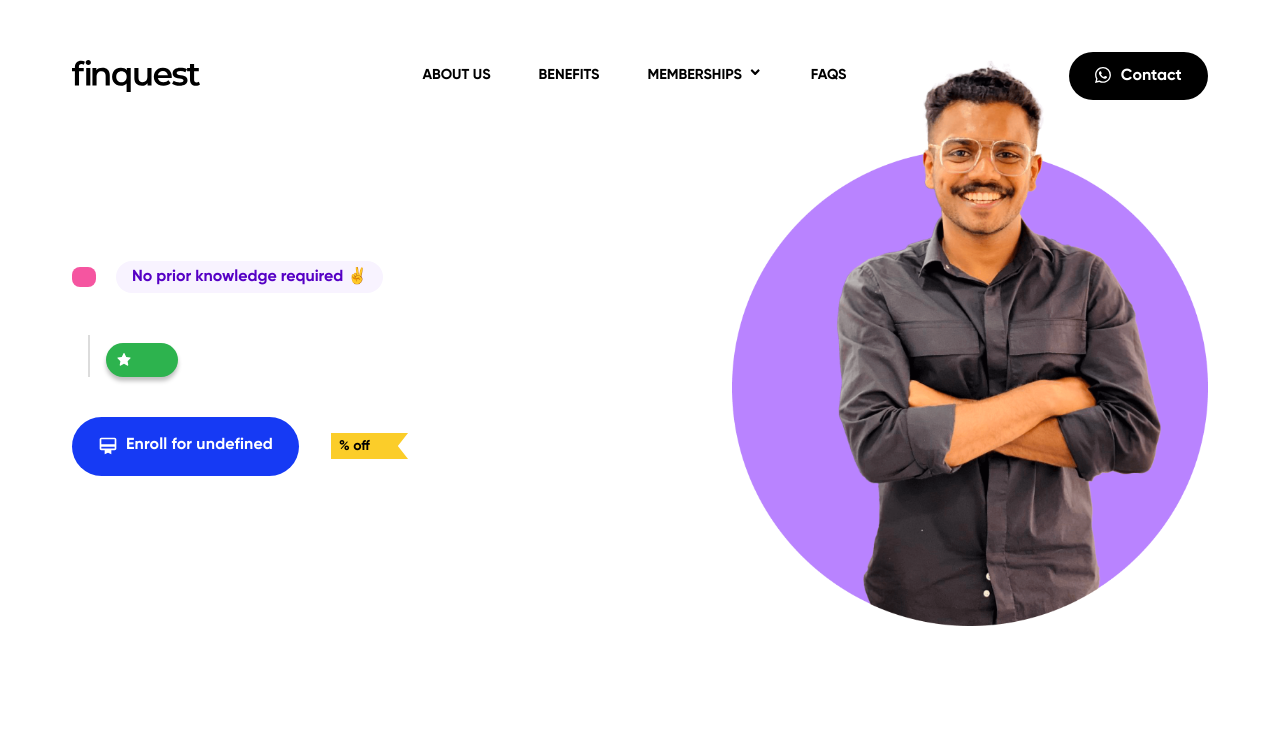
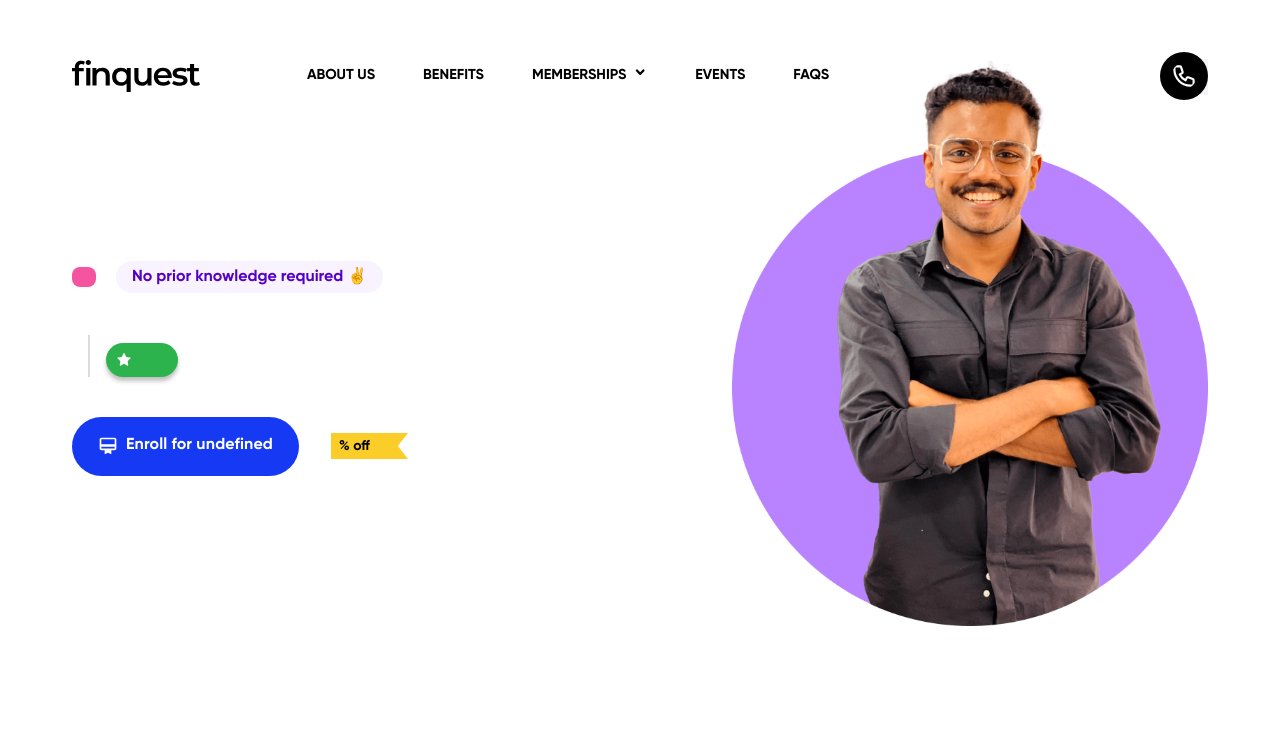
Before and after one commit to emanuelchristo/finquest, a Next.js app: page /course/1 in a window 1280 px wide. Shown: the top 739 px of the page. Built offline with nearby package versions, Linux system fonts and the light colour scheme.

Commit message:
call button course page

```diff
--- a/components/Course/Navbar/Navbar.js
+++ b/components/Course/Navbar/Navbar.js
@@ -1,30 +1,32 @@
-import { useState } from 'react'
-import { BsWhatsapp } from 'react-icons/bs'
-import { IoMdMenu, IoMdClose } from 'react-icons/io'
-import { motion } from 'framer-motion'
-import styles from './navbar.module.css'
-import Link from 'next/link'
+import { useState } from "react";
+import { BsWhatsapp ,BsFillCalendar2WeekFill} from "react-icons/bs";
+import { IoMdMenu, IoMdClose } from "react-icons/io";
+import {HiOutlinePhone} from "react-icons/hi"
 import { FaAngleDown } from "react-icons/fa";
+import { motion } from "framer-motion";
+import styles from "./navbar.module.css";
+import Link from "next/link";
+import { FaBuilding, FaStar, FaQuestion, FaAward } from "react-icons/fa";
+import { BsPeopleFill } from "react-icons/bs";
+import VisibilitySensor from "react-visibility-sensor";
 
-import { FaBuilding, FaStar, FaQuestion, FaAward } from 'react-icons/fa'
-import { BsPeopleFill } from 'react-icons/bs'
 
 const container = {
   hide: {},
   show: {
     transition: {
       delay: 1,
-			type: 'spring',
+      type: "spring",
       duration: 0.15,
       staggerChildren: 0.05,
     },
   },
-}
+};
 
 const item = {
   hide: { opacity: 0, y: -50 },
-	show: { opacity: 1, y: 0, transition: { type: 'spring', mass: 1 } },
-}
+  show: { opacity: 1, y: 0, transition: { type: "spring", mass: 1 } },
+};
 
 const menu = {
   hide: { opacity: 0, y: -50 },
@@ -32,20 +34,30 @@ const menu = {
     opacity: 1,
     y: 0,
     transition: {
-			type: 'spring',
+      type: "spring",
       mass: 1,
       staggerChildren: 0.05,
     },
   },
-}
+};
 
 const menuItem = {
   hide: { opacity: 0, y: -50 },
-	show: { opacity: 1, y: 0, transition: { type: 'spring', mass: 1 } },
+  show: { opacity: 1, y: 0, transition: { type: "spring", mass: 1 } },
+};
+function waLink() {
+  let url = "https://api.whatsapp.com/send?";
+  let params = new URLSearchParams("");
+  params.append("phone", "918075145434");
+  params.append(
+    "text",
+    "Hi, Just saw your website. I'd like to know more about the programs!"
+  );
+  return url + params.toString();
 }
-
 export default function Navbar() {
-	const [showMenu, setShowMenu] = useState(false)
+  const [showMenu, setShowMenu] = useState(false);
+  const [contact, setContact] = useState(false);
 
   const [isMouse, toggleMouse] = useState(false);
   const toggleMouseMenu = () => {
@@ -73,40 +85,58 @@ export default function Navbar() {
       },
     },
   };
+
   return (
     <div>
-			<motion.nav variants={container} initial='hide' animate='show' className={styles['navbar']}>
-				<Link href='/' passHref>
+      <motion.nav
+        variants={container}
+        initial="hide"
+        animate="show"
+        className={styles["navbar"]}
+      >
+        <VisibilitySensor>
+          {({ isVisible }) => (
+            <Link href="/" passHref>
               <motion.img
-						className=' cursor-pointer'
+                className=" cursor-pointer"
                 variants={item}
-						src='/images/logo.svg'
+                src="/images/logo.svg"
                 height={32}
-						width='auto'
-					/>
+                width="auto"
+              >
+                {isVisible ? setContact(false) : setContact(true)}
+              </motion.img>
             </Link>
-				<motion.span className={styles['menu-icon-wrapper']} variants={item} onClick={() => setShowMenu(true)}>
-					<IoMdMenu className={styles['menu-icon']} />
+          )}
+        </VisibilitySensor>
+        <motion.span
+          className={styles["menu-icon-wrapper"]}
+          variants={item}
+          onClick={() => setShowMenu(true)}
+        >
+          <IoMdMenu className={styles["menu-icon"]} />
         </motion.span>
 
-				<ul className={styles['links-list']}>
+        <ul className={styles["links-list"]}>
           <motion.li variants={item}>
-						<Link href='/about'>
+            <Link href="/about">
               <a>About us</a>
             </Link>
           </motion.li>
           <motion.li variants={item}>
-						<Link href='/#benefits'>
+            <Link href="/#benefits">
               <a>Benefits</a>
             </Link>
           </motion.li>
-					<motion.li variants={item}
+          <motion.li
+            variants={item}
             onMouseEnter={toggleMouseMenu}
-            onMouseLeave={toggleMouseMenu}>
-
+            onMouseLeave={toggleMouseMenu}
+          >
             <a className={styles.membership}>
               Memberships <FaAngleDown />
             </a>
+
             <motion.div
               className={styles["sub-menu"]}
               initial="exit"
@@ -117,93 +147,134 @@ export default function Navbar() {
               <div className={styles["sub-menu-container"]}>
                 <div className={styles["sub-menu-item"]}>
                   <Link href="/course/starter">
-                    <a>Starter</a>
+                    <a>⭐ Starter</a>
                   </Link>
                 </div>
                 <div className={styles["sub-menu-item"]}>
                   <Link href="/course/professional">
-                    <a>Advanced</a>
+                    <a>🎖️ Advanced</a>
                   </Link>
                 </div>
                 <div className={styles["sub-menu-item"]}>
                   <Link href="/course/options">
-                    <a>Options</a>
+                    <a>⚡Options</a>
                   </Link>
                 </div>
               </div>
             </motion.div>
           </motion.li>
           <motion.li variants={item}>
-						<Link href='/#faqs'>
+            <Link href="/#upcomingevents">
+              <a>Events</a>
+            </Link>
+          </motion.li>
+          <motion.li variants={item}>
+            <Link href="/#faqs">
               <a>FAQs</a>
             </Link>
           </motion.li>
         </ul>
-				<Link href='/#contact' passHref>
-					<motion.button
-						variants={item}
-						whileHover={{ scale: 1.05 }}
-						whileTap={{ scale: 0.95 }}
-						className={styles['talk-button']}
+        <Link
+          href='tel:+918075145434'
+          target="_blank"
+          rel="noopener noreferrer"
+          className={styles["button"]}
         >
-						<BsWhatsapp className=' mb-[0.125rem]' />
-						<span>Contact</span>
+          <motion.button className={styles["talk-button"]}>
+            <HiOutlinePhone className={styles["icon-phone"]}/>
+            <div className={styles["inner-phone"]} >
+            <p>Call :<span>+91 - 80751 45434</span> </p>
+        </div>
           </motion.button>
+
         </Link>
+
         {showMenu && <Menu onClose={() => setShowMenu(false)} />}
       </motion.nav>
+
     </div>
-	)
+  );
 }
 
 function Menu({ onClose }) {
   return (
-		<motion.div variants={menu} initial='hide' animate='show' className={styles['menu']}>
-			<div className={styles['menu-close-wrapper']} onClick={onClose}>
-				<IoMdClose className={styles['menu-close-icon']} />
+    <motion.div
+      variants={menu}
+      initial="hide"
+      animate="show"
+      className={styles["menu"]}
+    >
+      <div className={styles["menu-close-wrapper"]} onClick={onClose}>
+        <IoMdClose className={styles["menu-close-icon"]} />
       </div>
-			<ul className={styles['menu-links-list']} onClick={onClose}>
+      <motion.ul className={styles["menu-links-list"]} onClick={onClose}>
         <motion.li variants={menuItem}>
-					<Link href='/about'>
+          <Link href="/about">
             <a>
-							<FaBuilding className={styles['menu-item-icon']} style={{ color: '#1963ed' }} />
+              <FaBuilding
+                className={styles["menu-item-icon"]}
+                style={{ color: "#1963ed" }}
+              />
               <span>About us</span>
             </a>
           </Link>
         </motion.li>
         <motion.li variants={menuItem}>
-					<Link href='/#benefits'>
+          <Link href="/#benefits">
             <a>
-							<FaStar className={styles['menu-item-icon']} style={{ color: '#f1b915' }} />
+              <FaStar
+                className={styles["menu-item-icon"]}
+                style={{ color: "#f1b915" }}
+              />
               <span>Benefits</span>
             </a>
           </Link>
         </motion.li>
         <motion.li variants={menuItem}>
-					<Link href='/#memberships'>
+          <Link href="/#memberships">
             <a>
-							<FaAward className={styles['menu-item-icon']} style={{ color: '#0bab2e' }} />
+              <FaAward
+                className={styles["menu-item-icon"]}
+                style={{ color: "#0bab2e" }}
+              />
               <span>Memberships</span>
             </a>
           </Link>
         </motion.li>
         <motion.li variants={menuItem}>
-					<Link href='/#faqs'>
+          <Link href="/#upcomingevents">
             <a>
-							<FaQuestion className={styles['menu-item-icon']} style={{ color: '#e71628' }} />
+              <BsFillCalendar2WeekFill
+                className={styles["menu-item-icon"]}
+                style={{ color: "#e71628" }}
+              />
+              <span>Events</span>
+            </a>
+          </Link>
+        </motion.li>
+        <motion.li variants={menuItem}>
+          <Link href="/#faqs">
+            <a>
+              <FaQuestion
+                className={styles["menu-item-icon"]}
+                style={{ color: "#e71628" }}
+              />
               <span>FAQs</span>
             </a>
           </Link>
         </motion.li>
         <motion.li variants={menuItem}>
-					<Link href='/#community'>
+          <Link href="/#community">
             <a>
-							<BsPeopleFill className={styles['menu-item-icon']} style={{ color: '#8117f3' }} />
+              <BsPeopleFill
+                className={styles["menu-item-icon"]}
+                style={{ color: "#8117f3" }}
+              />
               <span>Community</span>
             </a>
           </Link>
         </motion.li>
-			</ul>
+      </motion.ul>
     </motion.div>
-	)
+  );
 }
--- a/components/Course/Navbar/navbar.module.css
+++ b/components/Course/Navbar/navbar.module.css
@@ -3,7 +3,7 @@
     position: absolute;
     top: 0rem;
     padding: 1rem;
-    width: 120px;
+    width: 130px;
     z-index: 10000;
     border-radius: 0.75rem;
     background-color: #fff;
@@ -11,21 +11,25 @@
     font-size: 0.9rem;
     font-weight: 600;
 }
+
 .sub-menu-item {
     margin-bottom: 5px;
     text-transform: none;
 
 }
-.sub-menu-container{
+
+.sub-menu-container {
     display: flex;
     flex-direction: column;
     gap: .6rem;
 }
+
 .membership {
     display: flex;
     gap: .4rem;
+}
 
-}
+
 
 /* submenuend */
 .navbar {
@@ -41,18 +45,78 @@
     display: flex;
     align-items: center;
 }
+
 .links-list li {
     font-size: 0.9rem;
     font-weight: 600;
     text-transform: uppercase;
     margin-right: 3rem;
 }
+
 .links-list li:last-child {
     margin-right: 0;
 }
 
+
+
+/* hover-effect */
 .talk-button {
+    position: relative;
+    color: #fff;
+    display: flex;
+    align-items: center;
+    overflow: hidden;
+    justify-content: center;
+    height: 3rem;
+    width: 17rem;
+    will-change: transform;
+    z-index: 55;
+    transition: all 1s;
+}
+.talk-button .inner-phone {
+    overflow: hidden;
+    width: auto;
+    position: relative;
+    z-index: 1;
+    top: 1px;
+    right: 1px;
+    transform: translateX(100%);
+    transition: 1s;
+    background: #f3f3f7;
+    padding: 8px 40px 8px 20px;
+    border-radius: 50px;
+}
+.talk-button .inner-phone p {
+    margin: 0;
+    font-size: 16px;
+    line-height: normal;
+    color: #1f1f1f;
+    font-weight: 500px;
+}
+
+.talk-button:hover .inner-phone {
+    transform: translateX(0%)
+}
+
+.hide-call-icon .talk-button {
+    display: none !important
+}
+.talk-button .icon-phone {
+    position: absolute;
+    right: 0;
+    bottom: 0;
+    top: 0;
+    margin: 0;
+    display: block;
+    height: 3rem;
+    width: 3rem;
+    border-radius: 50%;
     background-color: #000;
+    z-index: 2;
+    padding: .7rem;
+}
+/* hover-effect */
+.talk-button-hidden {
     color: #fff;
     display: flex;
     align-items: center;
@@ -61,7 +125,25 @@
     border-radius: 100px;
 }
 
-.talk-button span {
+/* .talk-button {
+    background-color: #000;
+} */
+
+.talk-button-hidden {
+    background-color: #128c7e;
+
+}
+
+.talk-button-hidden {
+    position: fixed;
+    bottom: 1rem;
+    right: 1rem;
+    z-index: 9999;
+
+}
+
+.talk-button span,
+.talk-button-hidden span {
     margin-left: 0.6rem;
     font-weight: 600;
 }
@@ -85,15 +167,29 @@
     display: none;
 }
 
-@media (max-width: 1279px) {
-}
+@media (max-width: 1279px) {}
 
 @media (max-width: 1023px) {
     .navbar {
         padding: 3rem 2rem 1.5rem 2rem;
     }
+
     .links-list li {
         margin-right: 1.5rem;
+
+    }
+
+    .sub-menu {
+        top: 1rem;
+    }
+    .talk-button {
+        width: 13rem;
+    }
+    .talk-button .inner-phone p {
+        font-size: 12px;
+    }
+    .talk-button .inner-phone {
+        padding: 8px 50px 8px 10px;
     }
 }
 
@@ -102,6 +198,7 @@
         display: flex;
         font-size: 1.5rem;
     }
+
     .menu {
         display: flex;
         position: absolute;
@@ -114,21 +211,26 @@
         background-color: #fff;
         box-shadow: 0 1rem 2rem rgba(0, 0, 0, 0.1);
     }
+
     .menu-links-list li {
         font-size: 1.1rem;
         font-weight: 500;
         margin: 1.5rem 0;
     }
+
     .menu-links-list li a {
         display: flex;
         align-items: center;
     }
+
     .menu-links-list li a span {
         margin-top: 0.25rem;
     }
+
     .menu-item-icon {
         margin-right: 0.75rem;
     }
+
     .menu-close-wrapper {
         position: absolute;
         right: 1rem;
@@ -141,6 +243,7 @@
         border-radius: 50%;
         background-color: var(--card-bg);
     }
+
     .menu-close-icon {
         font-size: 1.25rem;
     }
@@ -148,10 +251,12 @@
     .links-list {
         display: none;
     }
+
     .navbar {
         padding: 2rem 1.5rem 1.5rem 1.5rem;
         margin-top: 0.3rem;
     }
+
     .talk-button {
         display: none;
     }
@@ -162,10 +267,12 @@
         padding: 1rem 1.25rem 0rem 1.25rem;
         margin-top: -1.5rem;
     }
+
     .logo {
         height: 28px;
     }
 }
+
 @media (max-width: 767px) {
     .navbar {
         margin-top: -1rem;
```
Lines whose indentation alone changed are shown as unchanged.
